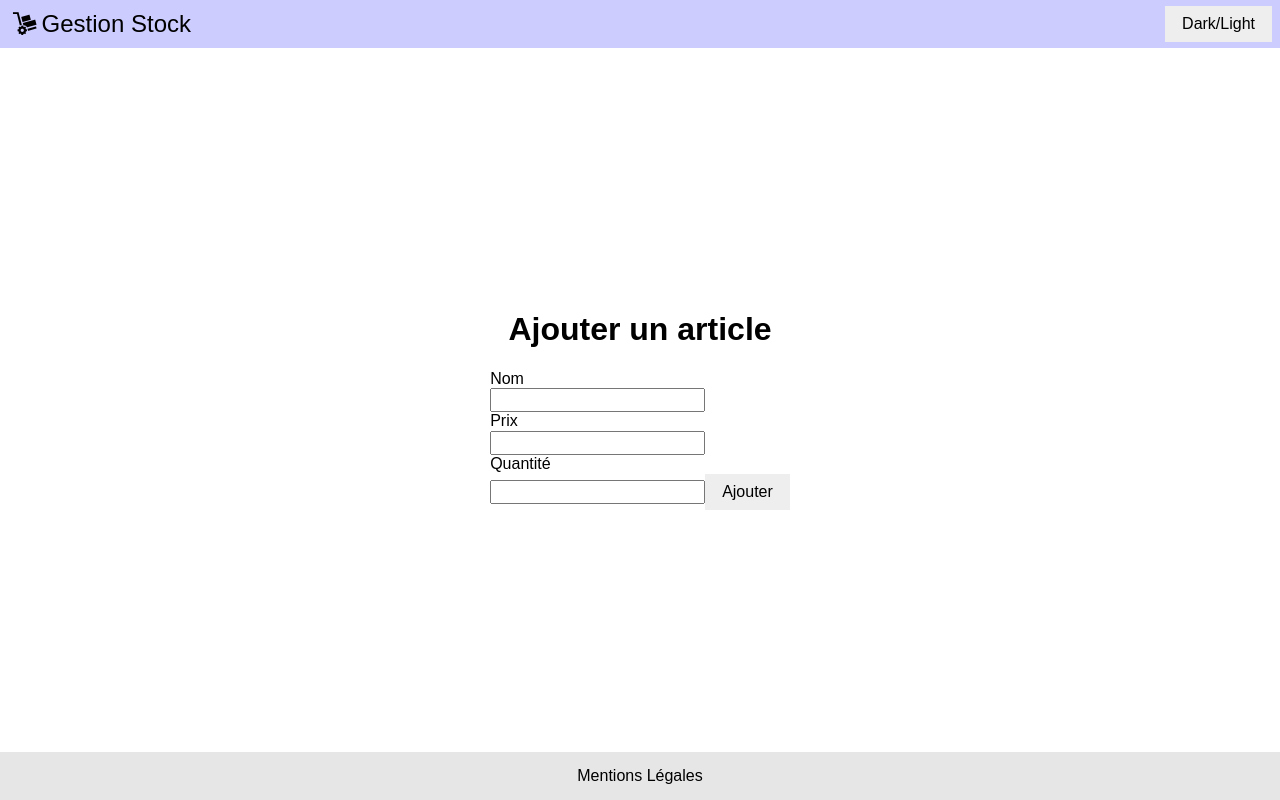
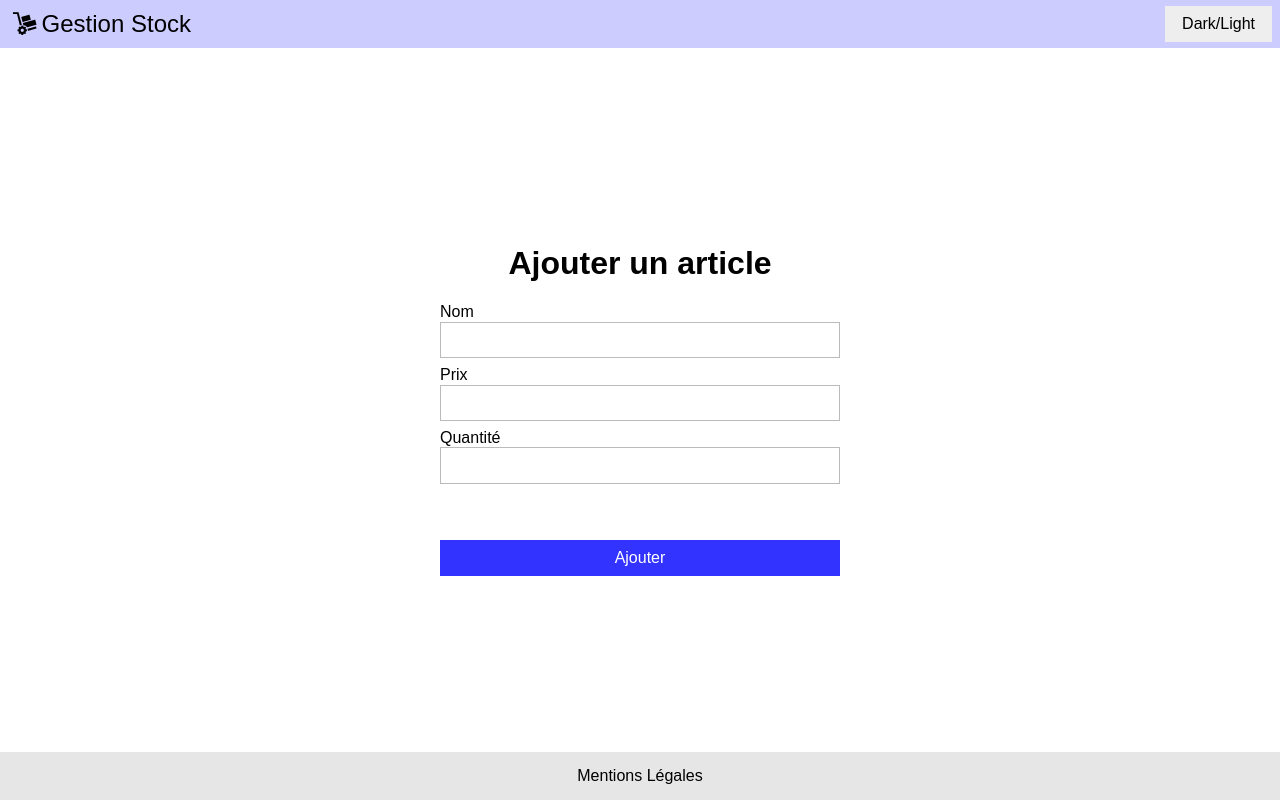
Before and after one commit to jlg-formation/react-example, a React (Create React App) app in the folder front/: page /stock/add in a window 1280 px wide. Built offline with nearby package versions, Linux system fonts and the light colour scheme.

Commit message:
dev: added form css

```diff
--- a/front/src/index.scss
+++ b/front/src/index.scss
@@ -7,3 +7,4 @@
 @import "./scss/layout.scss";
 @import "./scss/button.scss";
 @import "./scss/table.scss";
+@import "./scss/form.scss";
--- /dev/null
+++ b/front/src/scss/form.scss
@@ -0,0 +1,20 @@
+form {
+  width: 100%;
+  max-width: 25em;
+  display: flex;
+  flex-flow: column;
+  gap: 0.5em;
+
+  input {
+    width: 100%;
+    padding: 0.5em 1em;
+    border: 0.1em solid var(--border-color);
+    background-color: var(--bg-color);
+    caret-color: var(--fg-color);
+    color: var(--fg-color);
+  }
+
+  button {
+    margin-top: 3em;
+  }
+}
--- a/front/src/stock/AppAdd.tsx
+++ b/front/src/stock/AppAdd.tsx
@@ -15,7 +15,7 @@ function AppAdd() {
           <div>Quantité</div>
           <input type="text" />
         </label>
-        <button>Ajouter</button>
+        <button className="primary">Ajouter</button>
       </form>
     </main>
   );
--- a/front/src/theme.scss
+++ b/front/src/theme.scss
@@ -13,9 +13,9 @@
   --hover-button-bg-color: #ddd;
   --active-button-bg-color: #ccc;
 
-  --primary-button-bg-color: hsl(var(--primary-hue), 100%, 30%);
-  --primary-hover-button-bg-color: hsl(var(--primary-hue), 100%, 40%);
-  --primary-active-button-bg-color: hsl(var(--primary-hue), 100%, 60%);
+  --primary-button-bg-color: hsl(var(--primary-hue), 100%, 60%);
+  --primary-hover-button-bg-color: hsl(var(--primary-hue), 100%, 70%);
+  --primary-active-button-bg-color: hsl(var(--primary-hue), 100%, 80%);
   --primary-button-fg-color: white;
 
   --border-color: #bbb;
```
